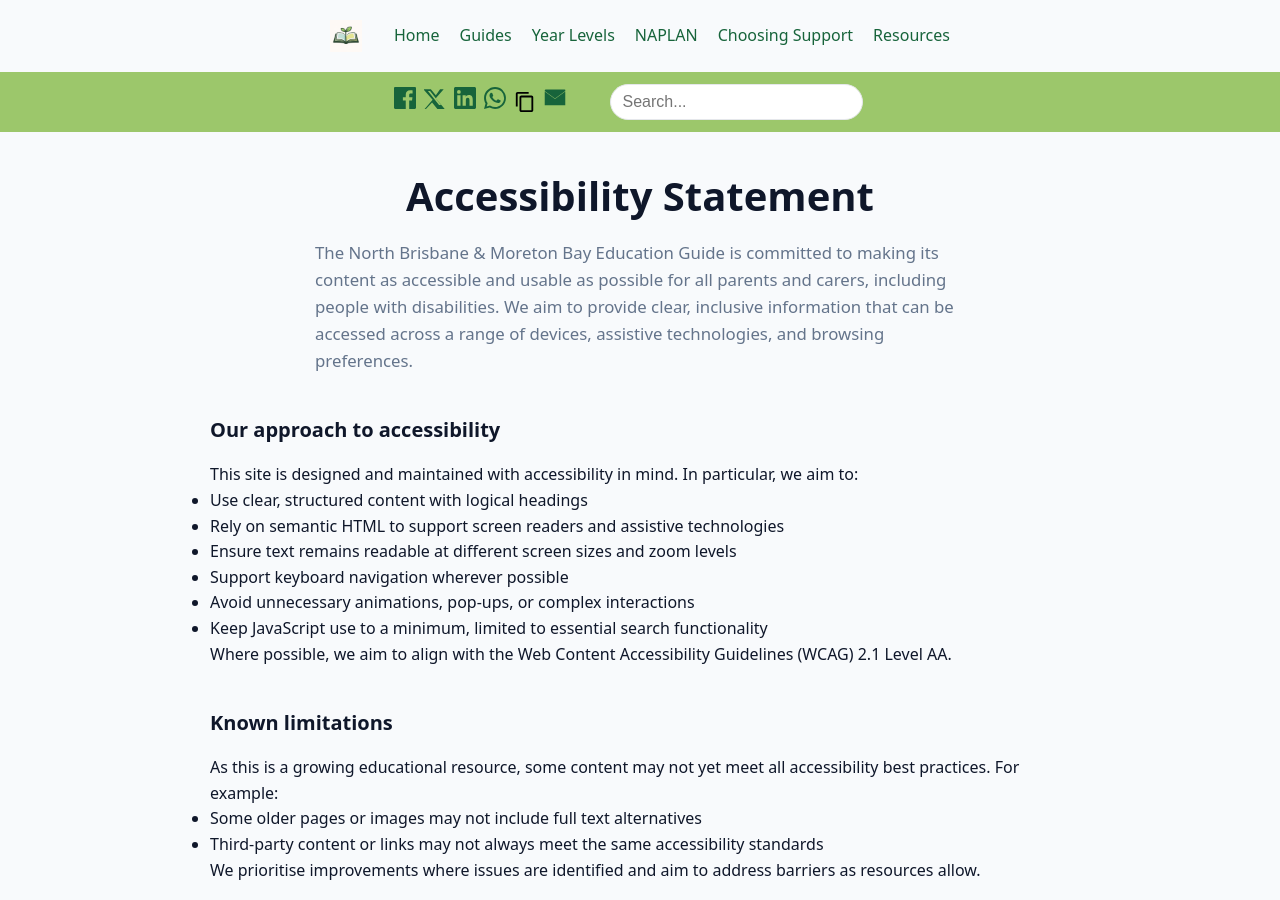
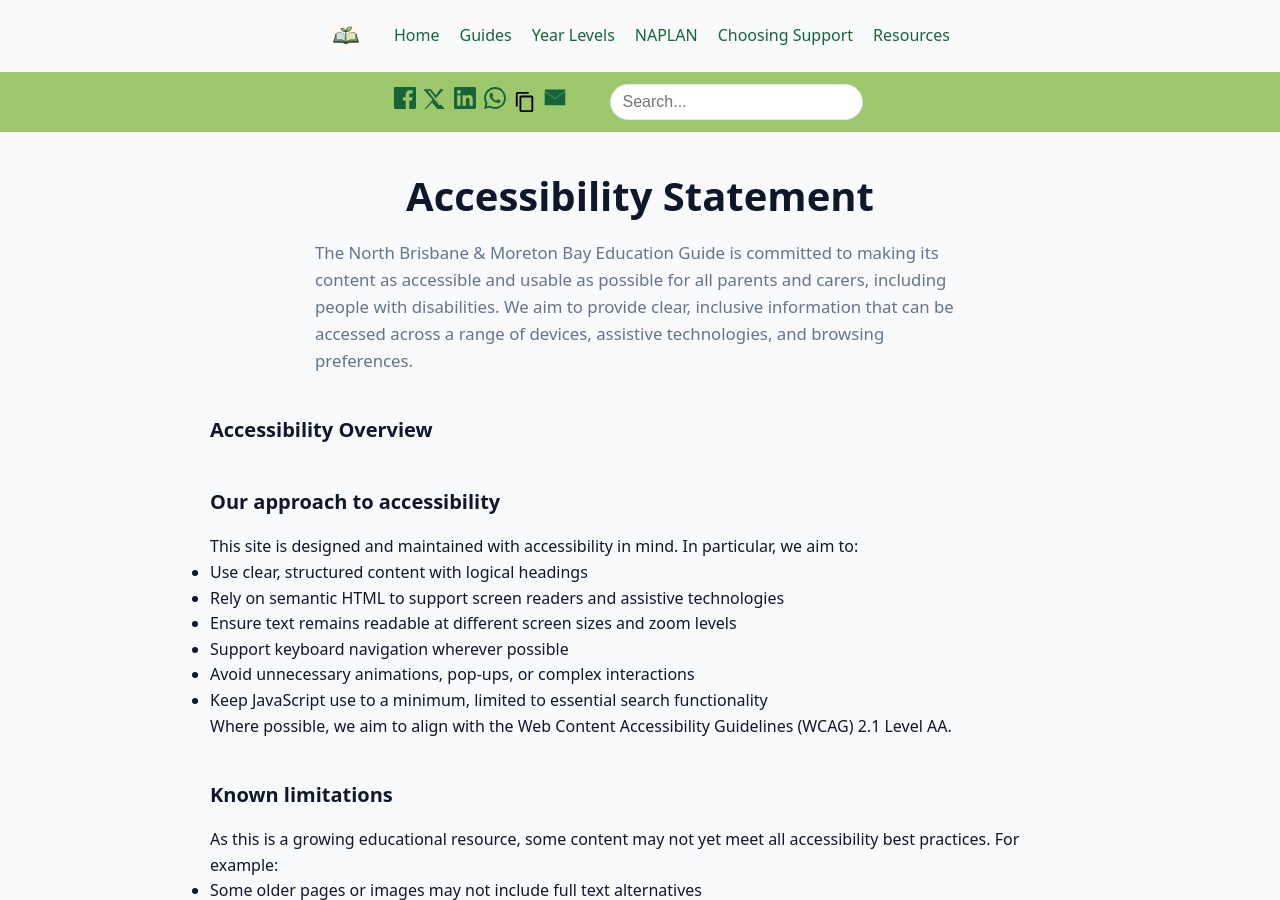
Before and after one commit to drade23/brisbanetutoring, a Jekyll site: the page built from accessibility.html, in a window 1280 px wide and 900 px high. Built offline with Jekyll 4.4.1, drawn with Linux system fonts in a browser that asks for light colours.

Commit message:
Add 'Accessibility Overview' heading to page
Inserted a new <h2> heading with id 'accessibility-overview' before the main article section to improve content structure and navigation for accessibility.html and its generated site file.

```diff
--- a/accessibility.html
+++ b/accessibility.html
@@ -10,7 +10,8 @@ description: "Our commitment to accessibility for all parents and carers, includ
       <p class="intro">The North Brisbane &amp; Moreton Bay Education Guide is committed to making its content as accessible and usable as possible for all parents and carers, including people with disabilities.
       We aim to provide clear, inclusive information that can be accessed across a range of devices, assistive technologies, and browsing preferences.</p>
     </header>
-  <article>
+    <h2 id="accessibility-overview">Accessibility Overview</h2>
+    <article>
 
     <section>
       <h2>Our approach to accessibility</h2>
```
Also changed, not shown: 1 other file.
